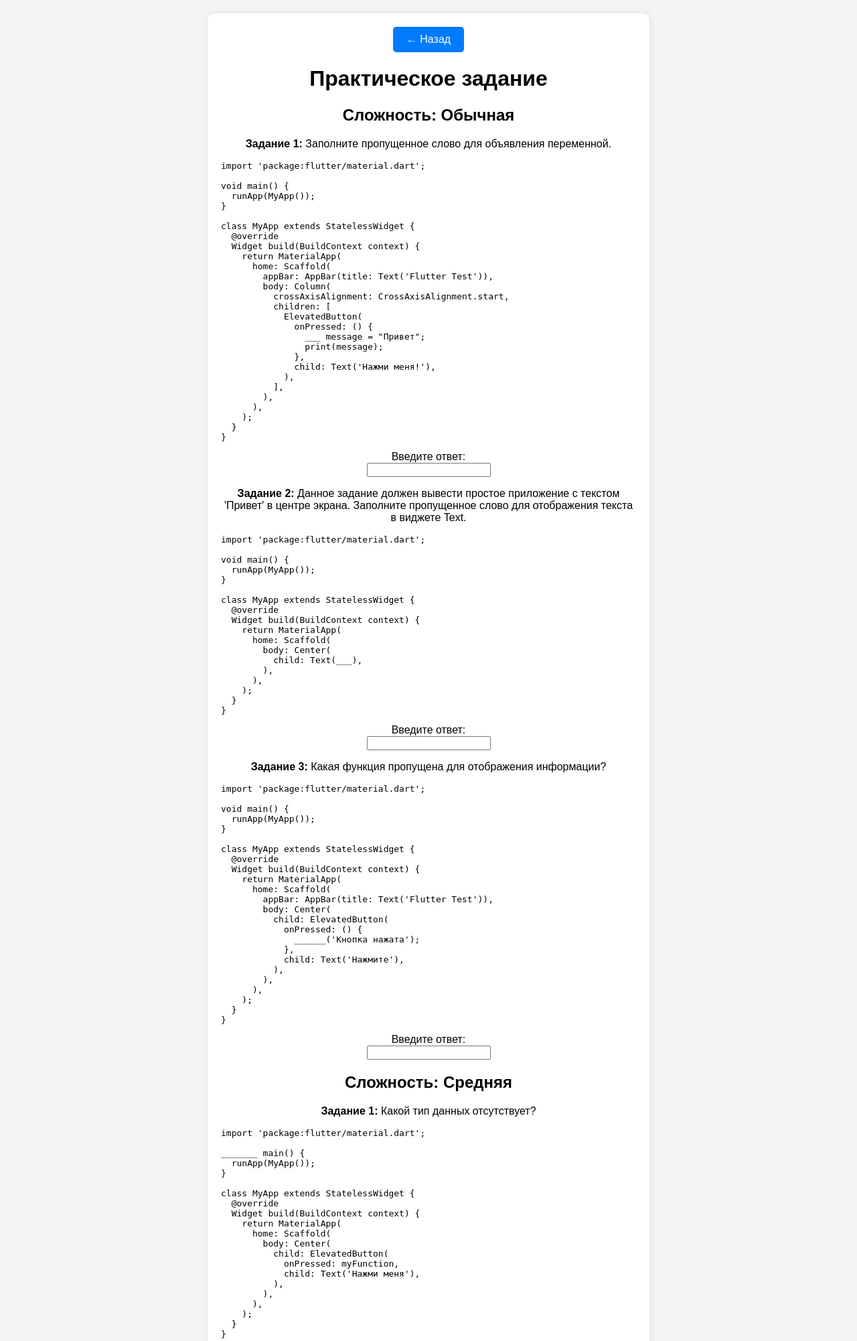
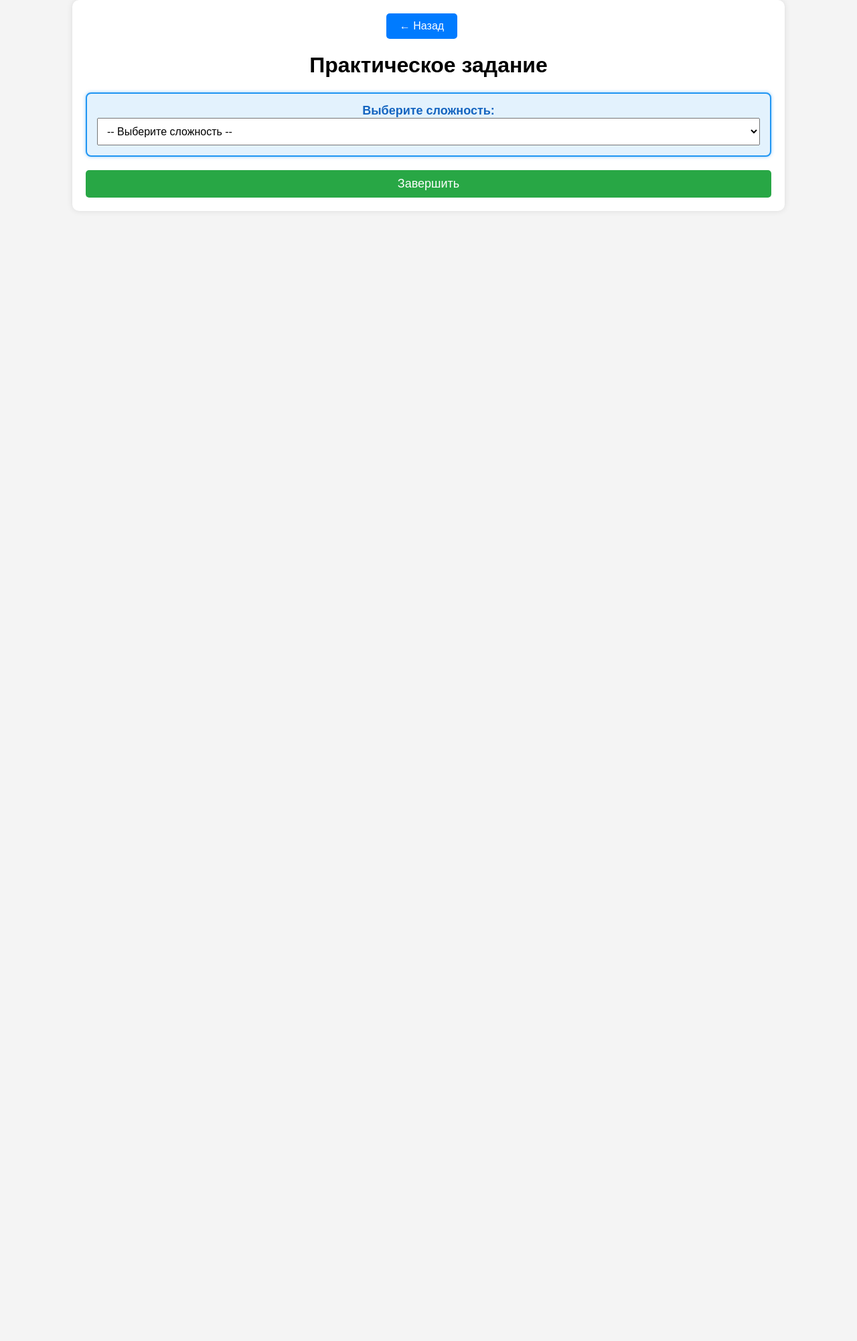
Before and after one commit to Yana750/assessment-of-competencies, a Flask app: page /practical in a window 1280 px wide. Shown: the top 2002 px of the page at 67% size. After the commit the page ends 295 px from the top, so only its background shows below. Run offline with Flask 3, Linux system fonts and the light colour scheme.

Commit message:
Изменения

```diff
--- a/app.py
+++ b/app.py
@@ -47,15 +47,35 @@
 
     return render_template('quiz.html', questions=questions, unanswered=[], user_answers={})
 
-@app.route("/practical", methods=["GET", "POST"])
+@app.route('/practical', methods=['GET', 'POST'])
 def practical():
-    tasks = load_practical_tasks()  # Загружаем задания
+    tasks = load_practical_tasks()
+    user_answers = {}
+    if request.method == "POST":
+        answers = request.form.to_dict()
+        correct_count = 0
+        total_tasks = len(tasks.get(request.form['difficulty'], []))
 
-    if request.method == "POST":
-        # Здесь будет обработка ответов
-        pass
+        for task in tasks.get(request.form['difficulty'], []):
+            question = task["description"]
+            correct_answer = task["answer"].strip()
+            user_answer = answers.get(question, "").strip()
+            user_answers[question] = user_answer
 
-    return render_template("practical.html", tasks=tasks, enumerate=enumerate)  # Передаем tasks
+            if not user_answer:  # Если пользователь не ответил
+                continue  # Просто пропускаем этот вопрос
+
+            if user_answer == correct_answer:
+                correct_count += 1
+            elif user_answer in correct_answer:
+                correct_count += 0.5
+
+        q1 = correct_count / total_tasks if total_tasks > 0 else 0
+        k2 = 70 * q1
+
+        return render_template('practical_result.html', k2=k2, q1=q1)
+
+    return render_template('practical.html', tasks=tasks, enumerate=enumerate)
 
 if __name__ == "__main__":
     app.run(debug=True)
--- a/practical_tasks.json
+++ b/practical_tasks.json
@@ -1,12 +1,11 @@
-[
 {
-        "difficulty": "Обычная",
+    "Обычный": [
+        {
             "description": "Заполните пропущенное слово для объявления переменной.",
             "code": "import 'package:flutter/material.dart';\n\nvoid main() {\n  runApp(MyApp());\n}\n\nclass MyApp extends StatelessWidget {\n  @override\n  Widget build(BuildContext context) {\n    return MaterialApp(\n      home: Scaffold(\n        appBar: AppBar(title: Text('Flutter Test')),\n        body: Column(\n          crossAxisAlignment: CrossAxisAlignment.start,\n          children: [\n            ElevatedButton(\n              onPressed: () {\n                ___ message = \"Привет\";\n                print(message);\n              },\n              child: Text('Нажми меня!'),\n            ),\n          ],\n        ),\n      ),\n    );\n  }\n}",
             "answer": "var"
         },
         {
-        "difficulty": "Обычная",
             "description": "Данное задание должен вывести простое приложение с текстом 'Привет' в центре экрана. Заполните пропущенное слово для отображения текста в виджете Text.",
             "code": "import 'package:flutter/material.dart';\n\nvoid main() {\n  runApp(MyApp());\n}\n\nclass MyApp extends StatelessWidget {\n  @override\n  Widget build(BuildContext context) {\n    return MaterialApp(\n      home: Scaffold(\n        body: Center(\n          child: Text(___),\n        ),\n      ),\n    );\n  }\n}",
             "answer": "'Привет'"
@@ -16,7 +15,9 @@
             "description": "Какая функция пропущена для отображения информации?",
             "code": "import 'package:flutter/material.dart';\n\nvoid main() {\n  runApp(MyApp());\n}\n\nclass MyApp extends StatelessWidget {\n  @override\n  Widget build(BuildContext context) {\n    return MaterialApp(\n      home: Scaffold(\n        appBar: AppBar(title: Text('Flutter Test')),\n        body: Center(\n          child: ElevatedButton(\n            onPressed: () {\n              ______('Кнопка нажата');\n            },\n            child: Text('Нажмите'),\n          ),\n        ),\n      ),\n    );\n  }\n}",
             "answer": "print"
-    },
+        }
+    ],
+    "Средний": [
         {
             "difficulty": "Средняя",
             "description": "Какой тип данных отсутствует?",
@@ -34,7 +35,9 @@
             "description": "Заполните пропуски в коде, чтобы класс был корректно определён. Напишите ответ через запятую с маленькой буквы",
             "code": "import 'package:flutter/material.dart';\n\nvoid main() {\n  runApp(MyApp());\n}\n\n______ MyApp ______ StatelessWidget {\n  @override\n  Widget build(BuildContext context) {\n    return MaterialApp(\n      home: Scaffold(\n        body: Center(\n          child: Column(\n            mainAxisAlignment: MainAxisAlignment.center,\n            children: [\n              Text('Счетчик: \\$counter'),\n              ElevatedButton(\n                onPressed: incrementCounter,\n                child: Text('Увеличить'),\n              ),\n            ],\n          ),\n        ),\n      ),\n    );\n  }\n}",
             "answer": "class, extends"
-    },
+        }
+    ],
+    "Сложный": [
         {
             "difficulty": "Сложная",
             "description": "В коде ниже есть пропуск. Вам нужно правильно заполнить его, чтобы приложение корректно работало. В частности, нужно правильно реализовать метод, который создаёт состояние для виджета MyWidget. Заполните пропуск.",
@@ -48,3 +51,4 @@
             "answer": "toString()"
         }
     ]
+}
--- a/static/styles.css
+++ b/static/styles.css
@@ -31,3 +31,132 @@
 input[type="radio"] {
     margin: 10px;
 }
+
+/* Стилизация блока выбора сложности */
+.difficulty-container {
+    background: #e3f2fd;
+    /* Светло-голубой фон */
+    padding: 15px;
+    border-radius: 8px;
+    border: 2px solid #2196F3;
+    /* Синяя рамка */
+    text-align: center;
+    margin-bottom: 20px;
+    box-shadow: 0 0 5px rgba(33, 150, 243, 0.5);
+}
+
+.difficulty-title {
+    color: #1565c0;
+    font-weight: bold;
+}
+
+/* Общие стили */
+body {
+    font-family: Arial, sans-serif;
+    background-color: #f4f4f4;
+    margin: 0;
+    padding: 0;
+}
+
+/* Контейнер с заданиями */
+.container {
+    width: 80%;
+    margin: 0 auto;
+    padding: 20px;
+    background-color: #fff;
+    box-shadow: 0 0 10px rgba(0, 0, 0, 0.1);
+}
+
+/* Стили для кнопки назад */
+.back-btn {
+    background-color: #007BFF;
+    color: white;
+    padding: 10px 20px;
+    border: none;
+    cursor: pointer;
+    font-size: 16px;
+    margin-right: 20px;
+}
+
+.back-btn:hover {
+    background-color: #0056b3;
+}
+
+/* Заголовок */
+h1 {
+    text-align: center;
+}
+
+/* Стили для выпадающего списка сложности */
+.difficulty-container {
+    margin-bottom: 20px;
+}
+
+.difficulty-title {
+    font-size: 18px;
+    font-weight: bold;
+}
+
+#difficulty {
+    padding: 10px;
+    font-size: 16px;
+    width: 100%;
+}
+
+/* Стили для задания */
+.tasks {
+    margin-bottom: 20px;
+    border: 2px solid #007BFF;
+    padding: 20px;
+    border-radius: 8px;
+    background-color: #f9f9f9;
+}
+
+/* Описание задания */
+.task-description {
+    margin-bottom: 15px;
+}
+
+/* Код задания */
+.task-code {
+    background-color: #f0f0f0;
+    padding: 10px;
+    border-radius: 5px;
+    font-family: monospace;
+    white-space: pre-wrap;
+    word-wrap: break-word;
+}
+
+/* Поле ввода ответа */
+.task-input {
+    margin-top: 15px;
+}
+
+.input-field {
+    width: 100%;
+    padding: 10px;
+    font-size: 16px;
+    border: 1px solid #ccc;
+    border-radius: 5px;
+}
+
+.input-field:focus {
+    border-color: #007BFF;
+    outline: none;
+}
+
+/* Кнопка завершения */
+.submit-btn {
+    background-color: #28a745;
+    color: white;
+    padding: 10px 20px;
+    border: none;
+    font-size: 18px;
+    cursor: pointer;
+    border-radius: 5px;
+    width: 100%;
+}
+
+.submit-btn:hover {
+    background-color: #218838;
+}
--- a/templates/index.html
+++ b/templates/index.html
@@ -9,11 +9,11 @@
 <body>
     <div class="container">
         <h1>Добро пожаловать в систему тестирования</h1>
+        <p>Оценка компетенции </p>
+        <p>ПК-2 "Способен разрабатывать и адаптировать прикладное программное обеспечение"</p>
         <p>Выберите раздел:</p>
         <a href="/quiz"><button>Тестирование</button></a>
         <a href="/practical"><button>Практическое задание</button></a>
-        <!--<a href="/case"><button>Кейс-задача</button></a>-->
-        <!--<a href="/project"><button>Проект</button></a>-->
     </div>
 </body>
 
--- a/templates/practical.html
+++ b/templates/practical.html
@@ -12,26 +12,60 @@
             <a href="/"><button class="back-btn">← Назад</button></a>
             <h1>Практическое задание</h1>
         </div>
-        <form action="/practical" method="POST">
-            {% set grouped_tasks = {'Обычная': [], 'Средняя': [], 'Сложная': []} %}
-            {% for task in tasks %}
-            {% set _ = grouped_tasks[task.difficulty].append(task) %}
-            {% endfor %}
 
-            {% for level, level_tasks in grouped_tasks.items() %}
-            <h2>Сложность: {{ level }}</h2>
-            {% for i, task in enumerate(level_tasks) %}
-            <div class="task">
-                <p><strong>Задание {{ i+1 }}:</strong> {{ task.description }}</p>
-                <pre style="text-align: left;">{{ task.code }}</pre>
-                <label for="answer_{{ i }}">Введите ответ:</label><br>
-                <input type="text" name="answer_{{ i }}" required><br>
+        <form method="POST" action="/practical">
+            <div class="difficulty-container">
+                <label for="difficulty" class="difficulty-title">Выберите сложность:</label>
+                <select name="difficulty" id="difficulty" onchange="loadTasks()">
+                    <option value="">-- Выберите сложность --</option>
+                    {% for level in tasks.keys() %}
+                    <option value="{{ level }}">{{ level }}</option>
+                    {% endfor %}
+                </select>
             </div>
-            {% endfor %}
-            {% endfor %}
-            <button type="submit">Отправить ответы</button>
+
+            <div id="tasks-container">
+                {% for level, level_tasks in tasks.items() %}
+                <div class="tasks" id="{{ level }}" style="display: none;">
+                    <h2 class="difficulty-title">{{ level }}</h2>
+
+                    {% for task in level_tasks %}
+                    <div class="task-box">
+                        <div class="task-container">
+                            <div class="task-description">
+                                <p class="question">{{ task["description"] }}</p>
+                            </div>
+                            {% if "code" in task %}
+                            <div class="task-code">
+                                <pre class="code-block">{{ task["code"] }}</pre>
+                            </div>
+                            {% endif %}
+                            <div class="task-input">
+                                <input type="text" name="{{ task['description'] }}" class="input-field"
+                                    placeholder="Введите ответ">
+                            </div>
+                        </div>
+                    </div>
+                    {% endfor %}
+                </div>
+                {% endfor %}
+            </div>
+
+            <button type="submit" class="submit-btn">Завершить</button>
         </form>
     </div>
+
+    <script>
+        function loadTasks() {
+            let selectedLevel = document.getElementById("difficulty").value;
+            document.querySelectorAll(".tasks").forEach(taskDiv => {
+                taskDiv.style.display = "none";
+            });
+            if (selectedLevel) {
+                document.getElementById(selectedLevel).style.display = "block";
+            }
+        }
+    </script>
 </body>
 
 </html>
--- a/templates/result.html
+++ b/templates/result.html
@@ -12,7 +12,7 @@
         <p>Вы набрали {{ score }} из {{ total }}</p>
         <p>Процент правильных ответов: {{ percentage }}%</p>
         <a href="/">
-            <button>Пройти тест заново</button>
+            <button>Перейти на главную страницу</button>
         </a>
     </div>
 </body>
```
Also changed, not shown: templates/practical_result.html (+9 -12 lines), README.md. Lines whose indentation alone changed are shown as unchanged.
